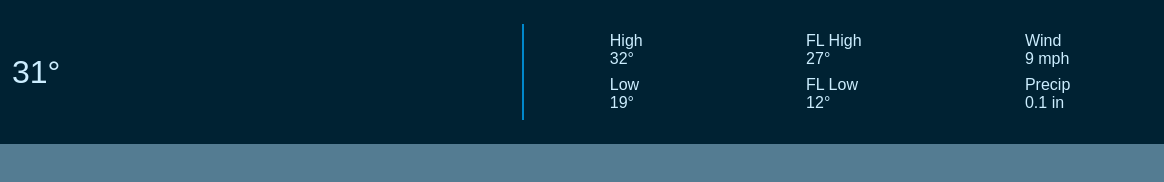
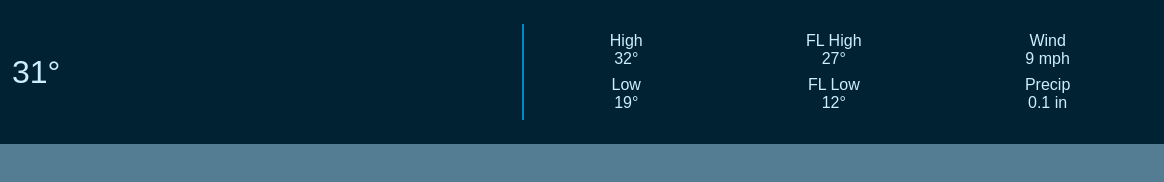
Before and after one commit to djraivis/js-weather-app, a website built with Vite: page index.html in a window 1280 px wide. Shown: the full height of the page, 116-1280 px from the left. Built offline with nearby package versions, Linux system fonts and the light colour scheme.

Commit message:
Nav improvments 2

```diff
--- a/style.css
+++ b/style.css
@@ -60,7 +60,7 @@ body {
   grid-template-rows: repeat(2, auto);
 }
 
-info-group {
+.info-group {
   display: flex;
   flex-direction: column;
   align-items: center;
```
